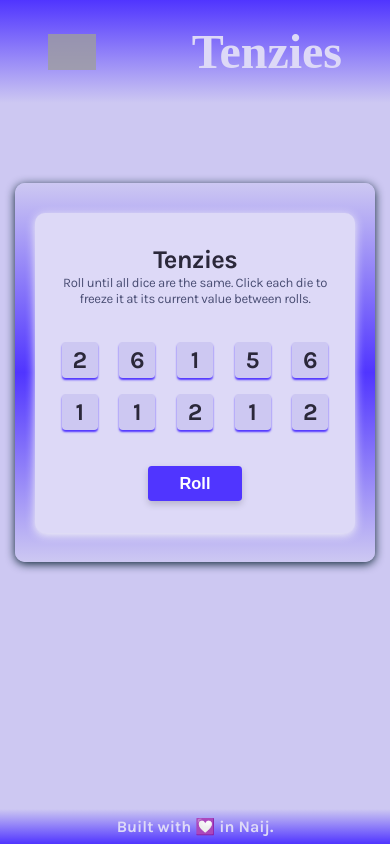
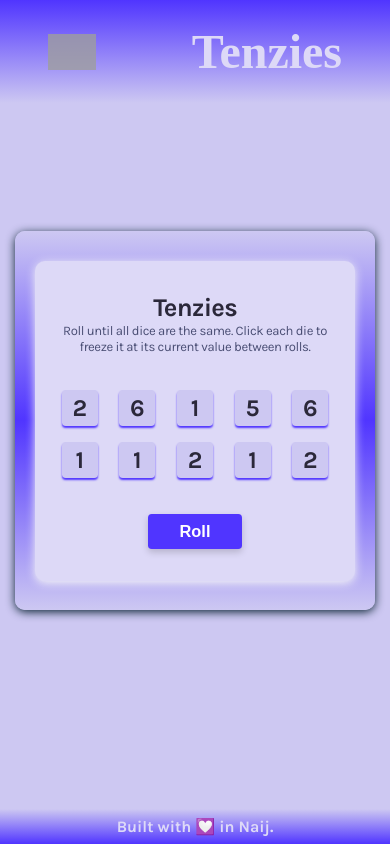
Before and after one commit to abdullmustyy/Tenzies, a React (Vite) app: page / in a window 390 px wide. Built offline with nearby package versions, Linux system fonts and the light colour scheme; grey boxes are pictures that could not be loaded; a web font is replaced by a local one.

Commit message:
Update index.css

```diff
--- a/src/index.css
+++ b/src/index.css
@@ -54,7 +54,7 @@ body {
 
 @media screen and (max-width: 500px) {
   .tenzie {
-    margin: 5rem auto 0;
+    margin: 8rem auto 0;
   }
 }
 
```
